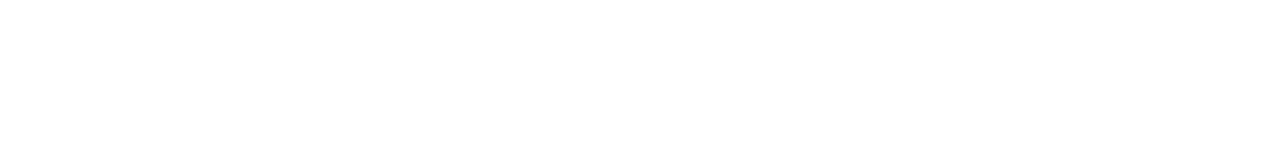
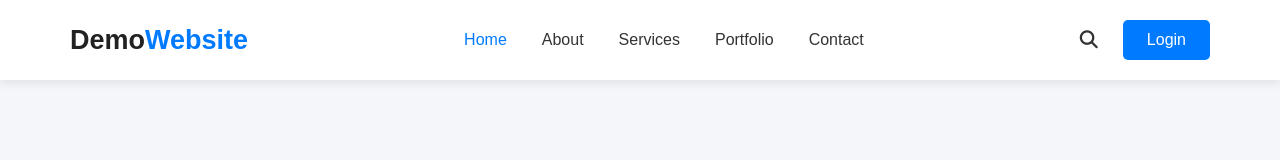
Before and after one commit to Weblance101/DemoColaboration, a plain HTML site: page index.html in a window 1280 px wide. Drawn offline with Linux system fonts and the light colour scheme.

Commit message:
Add navigation bar

```diff
--- a/index.html
+++ b/index.html
@@ -5,9 +5,41 @@
   <meta name="viewport" content="width=device-width, initial-scale=1.0">
   <title>Document</title>
   <link rel="stylesheet" href="style.css">
+   <link rel="stylesheet"
+    href="https://cdnjs.cloudflare.com/ajax/libs/font-awesome/6.5.2/css/all.min.css">
 </head>
 <body>
+  <!-- Navigation Bar -->
+    <header>
+        <nav class="navbar">
 
+            <!-- Logo -->
+            <div class="logo">
+                Demo<span>Website</span>
+            </div>
+
+            <!-- Navigation Links -->
+            <ul class="nav-links">
+                <li><a href="#" class="active">Home</a></li>
+                <li><a href="#">About</a></li>
+                <li><a href="#">Services</a></li>
+                <li><a href="#">Portfolio</a></li>
+                <li><a href="#">Contact</a></li>
+            </ul>
+
+            <!-- Search and Button -->
+            <div class="nav-right">
+                <i class="fa-solid fa-magnifying-glass"></i>
+                <a href="#" class="login-btn">Login</a>
+            </div>
+
+            <!-- Mobile Menu -->
+            <div class="menu-icon">
+                <i class="fa-solid fa-bars"></i>
+            </div>
+
+        </nav>
+    </header>
 
 
   <script src="script.js"></script>
--- a/style.css
+++ b/style.css
@@ -0,0 +1,110 @@
+* {
+    margin: 0;
+    padding: 0;
+    box-sizing: border-box;
+    font-family: Arial, sans-serif;
+}
+
+body {
+    background: #f4f6f9;
+}
+
+/* Header */
+header {
+    width: 100%;
+    background: white;
+    box-shadow: 0 2px 10px rgba(0,0,0,0.1);
+}
+
+/* Navbar */
+.navbar {
+    max-width: 1200px;
+    margin: auto;
+    padding: 20px 30px;
+    display: flex;
+    justify-content: space-between;
+    align-items: center;
+}
+
+/* Logo */
+.logo {
+    font-size: 27px;
+    font-weight: bold;
+    color: #222;
+}
+
+.logo span {
+    color: #007bff;
+}
+
+/* Navigation Links */
+.nav-links {
+    display: flex;
+    list-style: none;
+    gap: 35px;
+}
+
+.nav-links li a {
+    text-decoration: none;
+    color: #333;
+    font-size: 16px;
+    transition: 0.3s;
+}
+
+.nav-links li a:hover,
+.nav-links li a.active {
+    color: #007bff;
+}
+
+/* Right Side */
+.nav-right {
+    display: flex;
+    align-items: center;
+    gap: 25px;
+}
+
+.nav-right i {
+    font-size: 18px;
+    cursor: pointer;
+    color: #333;
+}
+
+.login-btn {
+    text-decoration: none;
+    background: #007bff;
+    color: white;
+    padding: 11px 24px;
+    border-radius: 5px;
+    transition: 0.3s;
+}
+
+.login-btn:hover {
+    background: #0056b3;
+}
+
+/* Menu Icon */
+.menu-icon {
+    display: none;
+    font-size: 23px;
+    cursor: pointer;
+}
+
+/* Responsive Navbar */
+@media (max-width: 768px) {
+
+    .navbar {
+        padding: 18px 20px;
+    }
+
+    .nav-links {
+        display: none;
+    }
+
+    .nav-right {
+        display: none;
+    }
+
+    .menu-icon {
+        display: block;
+    }
+}
```
